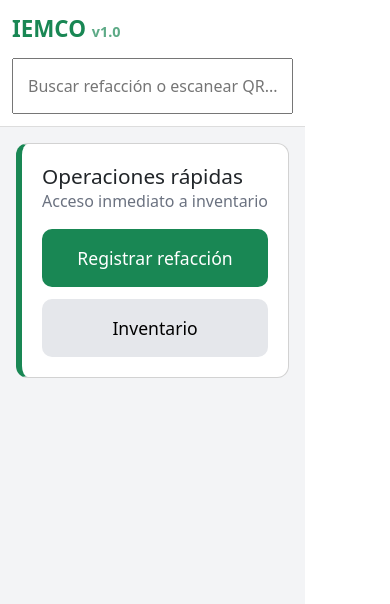
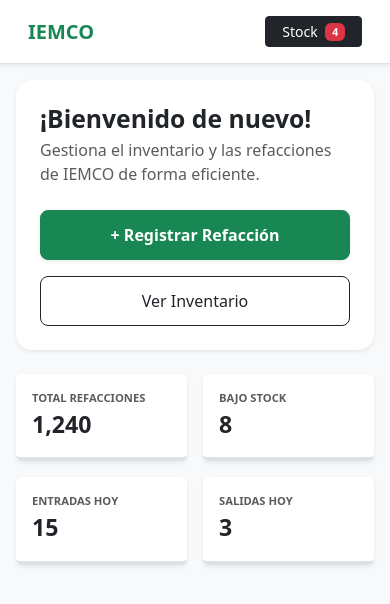
Before and after one commit to Alexisrdz1219/QR, a React app in the folder frontend/: page / in a window 390 px wide. Shown: the top 604 px of the page. Built offline with nearby package versions, Linux system fonts and the light colour scheme; the HTML template or start-up script is replaced by a standard one.

Commit message:
Dashboard responsivo Geminis

```diff
--- a/frontend/src/pages/Dashboard.tsx
+++ b/frontend/src/pages/Dashboard.tsx
@@ -100,142 +100,121 @@
 //     </div>
 //   );
 // }
-export default function Dashboard() {
+import { Link } from "react-router-dom";
+import "bootstrap/dist/css/bootstrap.min.css";
+
+export default function DashboardLemcoFull() {
   return (
-    <div className="app">
+    <div className="d-flex min-vh-100 w-100" style={{ backgroundColor: "#f8f9fa" }}>
 
-      {/* HEADER */}
-      <header className="header">
-        <div className="brand">IEMCO <span>v1.0</span></div>
+      {/* 1. SIDEBAR - Solo visible en Escritorio (lg) */}
+      <nav className="d-none d-lg-flex flex-column flex-shrink-0 p-3 text-white bg-dark" style={{ width: "280px" }}>
+        <a href="/" className="d-flex align-items-center mb-3 mb-md-0 me-md-auto text-white text-decoration-none">
+          <span className="fs-4 fw-bold text-success">IEMCO <small className="fs-6 opacity-50">v1.0</small></span>
+        </a>
+        <hr />
+        <ul className="nav nav-pills flex-column mb-auto">
+          <li className="nav-item">
+            <Link to="/" className="nav-link active">Panel Principal</Link>
+          </li>
+          <li><Link to="/inventario" className="nav-link text-white">Inventario</Link></li>
+          <li><Link to="/reportes" className="nav-link text-white">Reportes</Link></li>
+        </ul>
+      </nav>
 
-        <input
-          className="search"
-          placeholder="Buscar refacción o escanear QR..."
-        />
+      {/* 2. CONTENIDO PRINCIPAL */}
+      <div className="flex-grow-1 d-flex flex-column w-100">
 
-        <button className="stock">
-          Stock <span>4</span>
-        </button>
-      </header>
+        {/* TOPBAR - Adaptable */}
+        <header className="navbar bg-white border-bottom px-3 py-3 sticky-top shadow-sm">
+          <div className="container-fluid">
+            {/* Título adaptable */}
+            <div className="d-flex align-items-center">
+              <span className="d-lg-none fs-5 fw-bold text-success me-2">IEMCO</span>
+              <h5 className="mb-0 fw-bold d-none d-sm-block text-secondary">Panel de Control</h5>
+            </div>
 
-      {/* MAIN */}
-      <main className="main">
-        <section className="card">
-          <h2>Operaciones rápidas</h2>
-          <p>Acceso inmediato a inventario</p>
+            {/* Buscador y Botón */}
+            <div className="d-flex align-items-center gap-2 gap-md-3">
+              <input
+                type="search"
+                className="form-control form-control-sm d-none d-md-block"
+                placeholder="Buscar refacción..."
+                style={{ width: '200px' }}
+              />
+              <button className="btn btn-sm btn-dark position-relative px-3">
+                Stock <span className="badge bg-danger ms-1">4</span>
+              </button>
+            </div>
+          </div>
+        </header>
 
-          <div className="actions">
-            <button className="primary">Registrar refacción</button>
-            <button className="secondary">Inventario</button>
+        {/* CONTENIDO DEL DASHBOARD */}
+        <main className="p-3 p-md-4 p-lg-5">
+
+          {/* CARD DE BIENVENIDA / OPERACIONES */}
+          <div className="card border-0 shadow-sm rounded-4 overflow-hidden mb-4">
+            <div className="row g-0">
+              <div className="col-md-8 p-4">
+                <h2 className="fw-bold mb-1">¡Bienvenido de nuevo!</h2>
+                <p className="text-muted mb-4">Gestiona el inventario y las refacciones de IEMCO de forma eficiente.</p>
+
+                {/* Botones: Se apilan en móvil, se alinean en Web */}
+                <div className="d-grid d-sm-flex gap-3">
+                  <Link to="/nueva" className="btn btn-success btn-lg px-4 fw-bold shadow-sm">
+                    + Registrar Refacción
+                  </Link>
+                  <Link to="/inventario" className="btn btn-outline-dark btn-lg px-4">
+                    Ver Inventario
+                  </Link>
+                </div>
+              </div>
+              {/* Imagen decorativa solo visible en pantallas grandes */}
+              <div className="col-md-4 d-none d-md-flex align-items-center justify-content-center bg-light">
+                <div className="text-success opacity-25">
+                  <i className="bi bi-tools" style={{ fontSize: "5rem" }}></i>
+                </div>
+              </div>
+            </div>
           </div>
-        </section>
-      </main>
 
-      <style>{`
-        * {
-          box-sizing: border-box;
-        }
+          {/* GRID DE ESTADÍSTICAS (4 columnas en Web, 2 en Tablet, 1 en Móvil) */}
+          <div className="row g-3">
+            {[
+              { label: "Total Refacciones", value: "1,240", color: "primary" },
+              { label: "Bajo Stock", value: "8", color: "danger" },
+              { label: "Entradas hoy", value: "15", color: "success" },
+              { label: "Salidas hoy", value: "3", color: "info" }
+            ].map((item, index) => (
+              <div key={index} className="col-6 col-md-4 col-lg-3">
+                <div className="card border-0 shadow-sm p-3 h-100 border-bottom border-4" style={{ borderColor: `var(--bs-${item.color})` }}>
+                  <small className="text-muted text-uppercase fw-bold" style={{ fontSize: '0.7rem' }}>{item.label}</small>
+                  <div className="fs-3 fw-bold">{item.value}</div>
+                </div>
+              </div>
+            ))}
+          </div>
 
-        .app {
-          min-height: 100vh;
-          background: #f3f4f6;
-        }
+        </main>
+      </div>
 
-        /* HEADER */
-        .header {
-          display: grid;
-          grid-template-columns: 1fr;
-          gap: 12px;
-          padding: 12px;
-          background: white;
-          border-bottom: 1px solid #ddd;
-        }
+      <style>
+        {`
+          /* Transiciones suaves */
+          .nav-link { transition: all 0.3s; border-radius: 8px; margin-bottom: 5px; }
+          .nav-link:hover { background: rgba(255,255,255,0.1); }
+          .card { transition: transform 0.2s; }
+          .card:hover { transform: translateY(-3px); }
 
-        .brand {
-          font-weight: 700;
-          font-size: 1.4rem;
-          color: #198754;
-        }
-
-        .brand span {
-          font-size: 0.9rem;
-          opacity: 0.7;
-        }
-
-        .search {
-          padding: 14px;
-          font-size: 1rem;
-        }
-
-        .stock {
-          display: none;
-          padding: 10px;
-          font-size: 0.9rem;
-        }
-
-        /* MAIN */
-        .main {
-          padding: 16px;
-        }
-
-        .card {
-          background: white;
-          padding: 20px;
-          border-radius: 12px;
-          border-left: 6px solid #198754;
-        }
-
-        .card h2 {
-          margin: 0;
-          font-size: 1.3rem;
-        }
-
-        .card p {
-          color: #6b7280;
-          margin-bottom: 16px;
-        }
-
-        .actions {
-          display: grid;
-          gap: 12px;
-        }
-
-        .actions button {
-          padding: 16px;
-          font-size: 1.1rem;
-          border-radius: 10px;
-          border: none;
-        }
-
-        .primary {
-          background: #198754;
-          color: white;
-        }
-
-        .secondary {
-          background: #e5e7eb;
-        }
-
-        /* DESKTOP */
-        @media (min-width: 768px) {
-          .header {
-            grid-template-columns: auto 1fr auto;
-            align-items: center;
+          /* Ajuste para que los botones en móvil sean fáciles de tocar */
+          @media (max-width: 576px) {
+            .btn-lg {
+              padding: 12px;
+              font-size: 1rem;
+            }
           }
-
-          .stock {
-            display: inline-block;
-          }
-
-          .main {
-            padding: 32px;
-          }
-
-          .actions {
-            grid-template-columns: repeat(2, 1fr);
-          }
-        }
-      `}</style>
+        `}
+      </style>
     </div>
   );
 }
```
